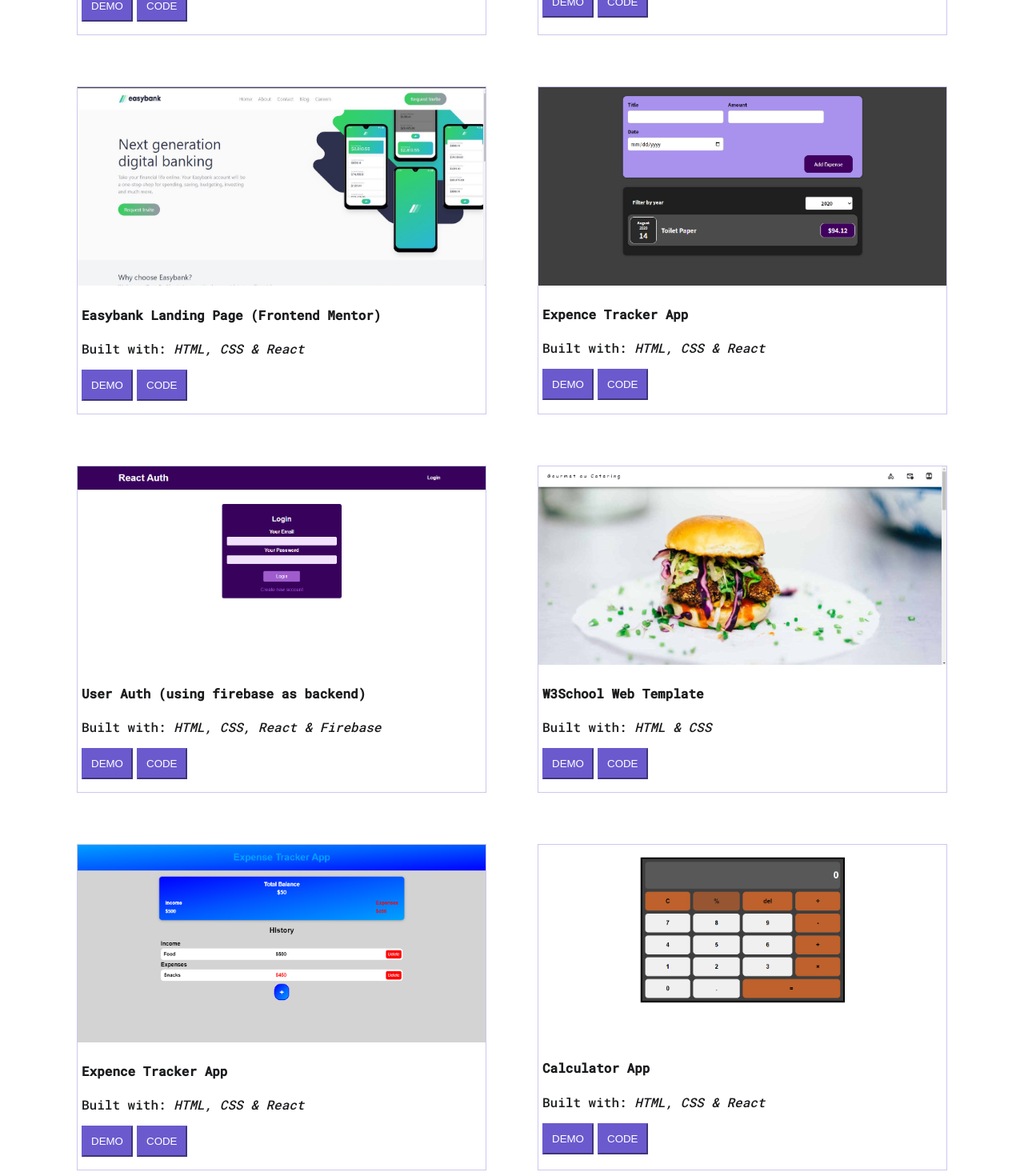
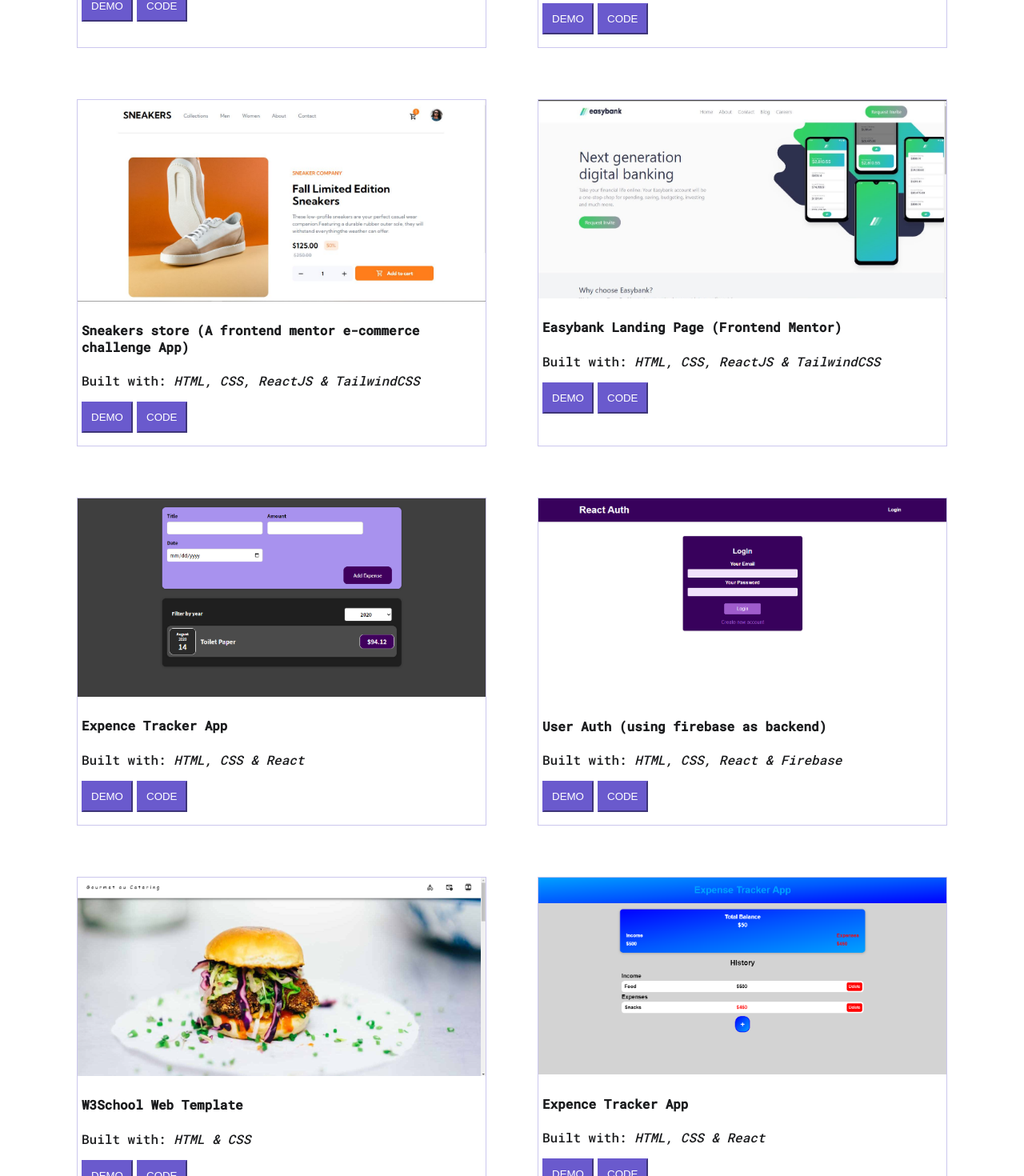
Before and after one commit to Larjarbee/My-portfolio-website, a React (Create React App) app: page / in a window 1280 px wide. Shown: the part 2240-3710 px from the top of the page at 80% size. Built offline with nearby package versions, Linux system fonts and the light colour scheme.

Commit message:
Added more projects

```diff
--- a/src/components/main/Portfolio.jsx
+++ b/src/components/main/Portfolio.jsx
@@ -5,12 +5,12 @@ import './Portfolio.css';
 import Button from '../UI/Button';
 import auth from '../img/auth.PNG';
 import expense from '../img/expense.PNG';
-import calc from '../img/calc.PNG';
 import fashon from '../img/fashon.PNG';
 import expenses from '../img/expenses.PNG';
 import cate from '../img/cate.PNG';
 import Capture from '../img/Capture.JPG';
 import Captures from '../img/Captures.JPG';
+import img from '../img/img.JPG';
 
 const Portfolio = () => {
   useEffect(() => {
@@ -46,7 +46,7 @@ const Portfolio = () => {
           </div>
           <h4>Movie App (Fetching data from MovieDB)</h4>
           <p>
-            Built with:<i> HTML, CSS & React</i>
+            Built with:<i> HTML, CSS, ReactJS, TailwindCSS & MaterialUI</i>
           </p>
           <p>
             <Button>
@@ -59,11 +59,30 @@ const Portfolio = () => {
         </div>
         <div data-aos='fade-up-right' className='grid-items'>
           <div className='effects'>
+            <img className='effect' src={img} alt='img' />
+          </div>
+          <h4>Sneakers store (A frontend mentor e-commerce challenge App)</h4>
+          <p>
+            Built with:<i> HTML, CSS, ReactJS & TailwindCSS</i>
+          </p>
+          <p>
+            <Button>
+              <a href='https://symphonious-beijinho-ccc8a8.netlify.app/'>
+                DEMO
+              </a>
+            </Button>
+            <Button>
+              <a href='https://github.com/Larjarbee/Sneaker-store'>CODE</a>
+            </Button>
+          </p>
+        </div>
+        <div data-aos='fade-up-left' className='grid-items'>
+          <div className='effects'>
             <img className='effect' src={Capture} alt='img' />
           </div>
           <h4>Easybank Landing Page (Frontend Mentor)</h4>
           <p>
-            Built with:<i> HTML, CSS & React</i>
+            Built with: <i>HTML, CSS, ReactJS & TailwindCSS</i>
           </p>
           <p>
             <Button>
@@ -76,7 +95,7 @@ const Portfolio = () => {
             </Button>
           </p>
         </div>
-        <div data-aos='fade-up-left' className='grid-items'>
+        <div data-aos='fade-up-right' className='grid-items'>
           <div className='effects'>
             <img className='effect' src={expenses} alt='img' />
           </div>
@@ -95,7 +114,7 @@ const Portfolio = () => {
             </Button>
           </p>
         </div>
-        <div data-aos='fade-up-right' className='grid-items'>
+        <div data-aos='fade-up-left' className='grid-items'>
           <div className='effects'>
             <img className='effect' src={auth} alt='img' />
           </div>
@@ -112,7 +131,7 @@ const Portfolio = () => {
             </Button>
           </p>
         </div>
-        <div data-aos='fade-up-left' className='grid-items'>
+        <div data-aos='fade-up-right' className='grid-items'>
           <div className='effects'>
             <img className='effect' src={cate} alt='img' />
           </div>
@@ -129,7 +148,7 @@ const Portfolio = () => {
             </Button>
           </p>
         </div>
-        <div data-aos='fade-up-right' className='grid-items'>
+        <div data-aos='fade-up-left' className='grid-items'>
           <div className='effects'>
             <img className='effect' src={expense} alt='img' />
           </div>
@@ -148,23 +167,6 @@ const Portfolio = () => {
             </Button>
           </p>
         </div>
-        <div data-aos='fade-up-left' className='grid-items'>
-          <div className='effects'>
-            <img className='effect' src={calc} alt='img' />
-          </div>
-          <h4>Calculator App</h4>
-          <p>
-            Built with:<i> HTML, CSS & React</i>
-          </p>
-          <p>
-            <Button>
-              <a href='https://benevolent-lollipop-dc5aa3.netlify.app/'>DEMO</a>
-            </Button>
-            <Button>
-              <a href='https://github.com/Larjarbee/Calculator-App'>CODE</a>
-            </Button>
-          </p>
-        </div>
       </div>
     </div>
   );
```
Also changed, not shown: src/components/img/img.JPG (added).
